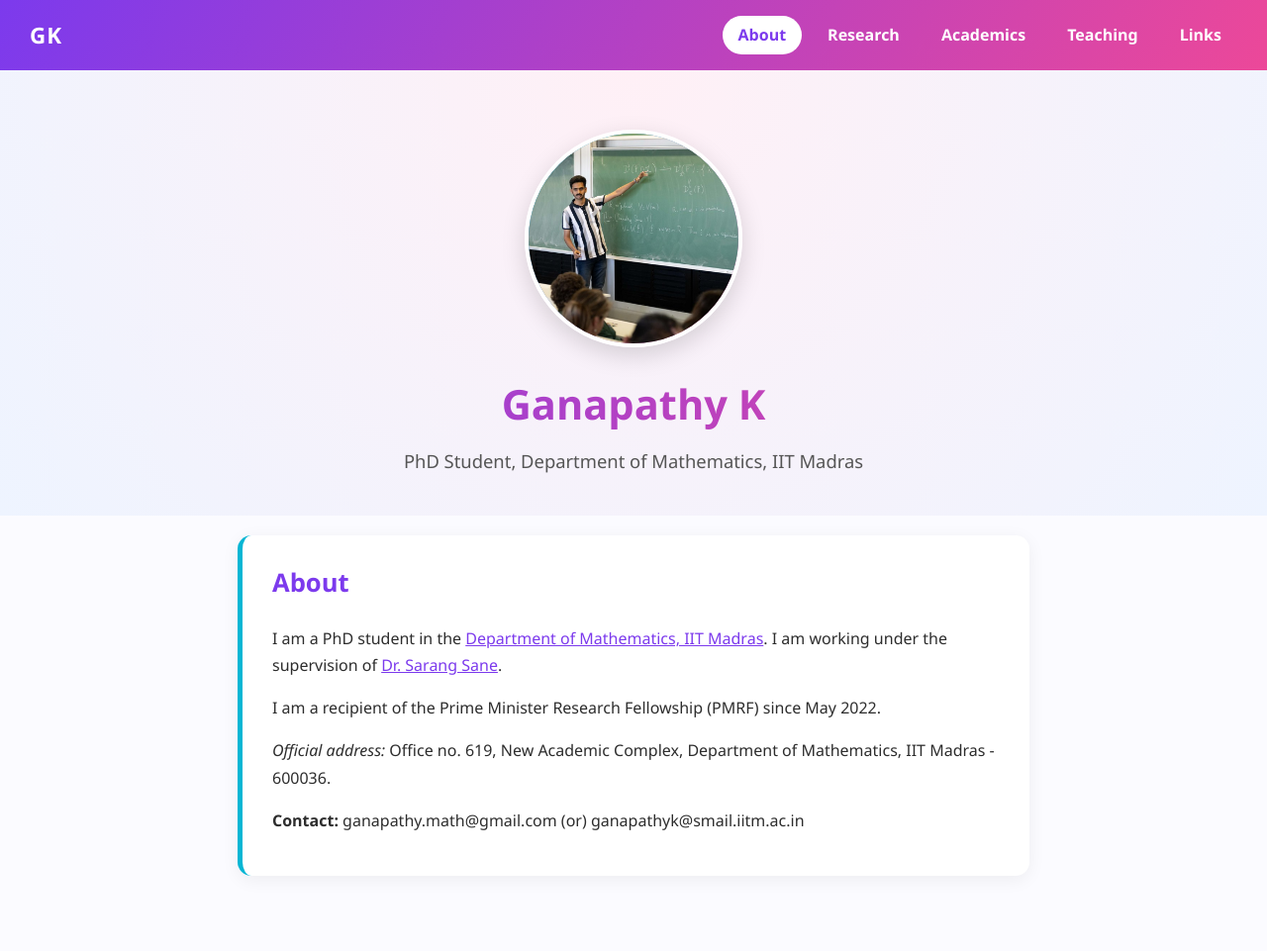
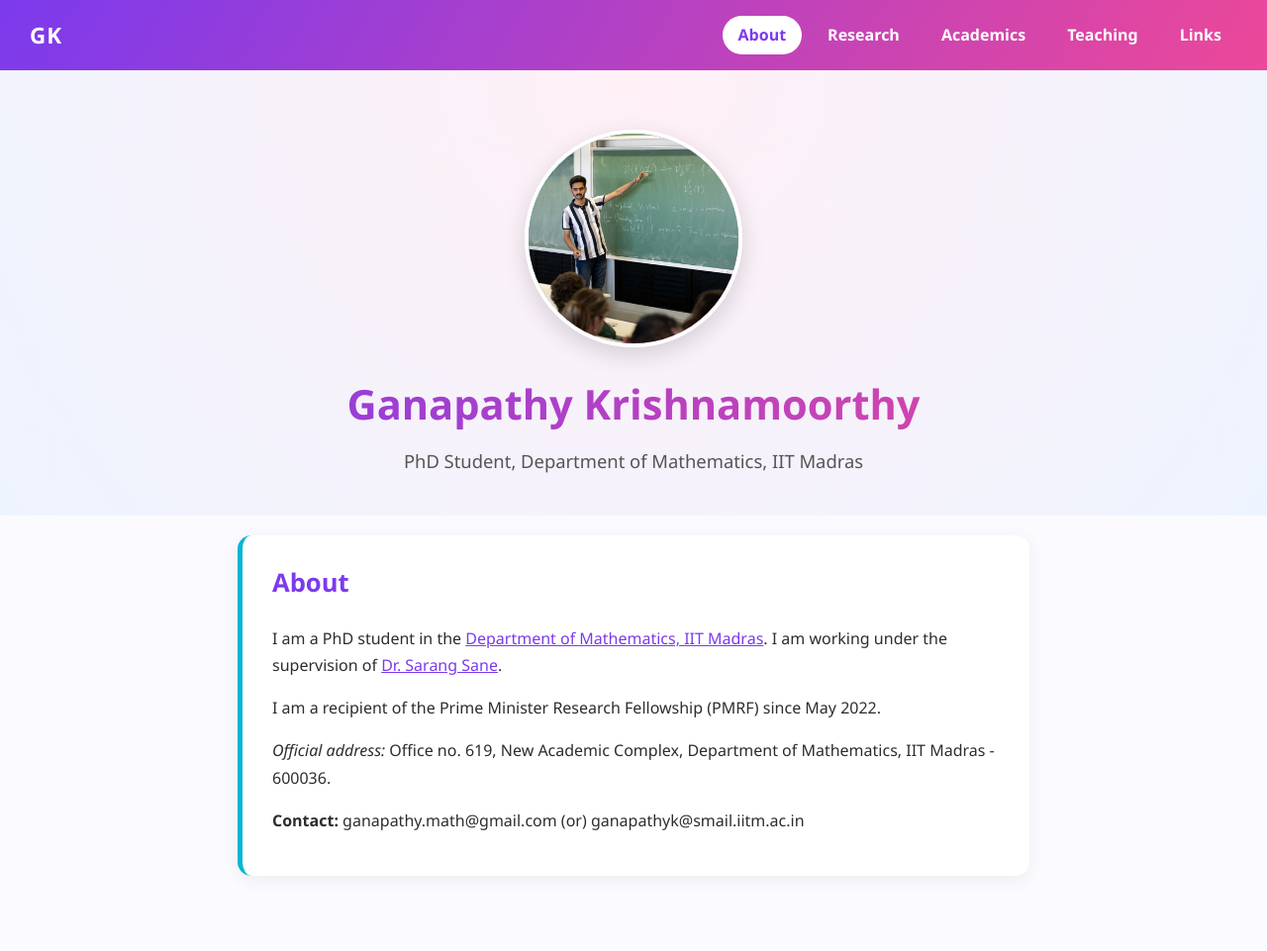
Before and after one commit to gana-kmath/gana-kmath.github.io, a plain HTML site: page index.html in a window 1280 px wide. Shown: the whole page at 99% size. Drawn offline with Linux system fonts and the light colour scheme.

Commit message:
Update personal information in index.html

```diff
--- a/index.html
+++ b/index.html
@@ -3,14 +3,14 @@
 <head>
 <meta charset="UTF-8">
 <meta name="viewport" content="width=device-width, initial-scale=1.0">
-<title>Ganapathy K | PhD Student, Mathematics, IIT Madras</title>
-<meta name="description" content="Personal homepage of Ganapathy K, PhD student in the Department of Mathematics at IIT Madras, working on commutative algebra and homological algebra.">
+<title>Ganapathy Krishnamoorthy | PhD Student, Mathematics, IIT Madras</title>
+<meta name="description" content="Personal homepage of Ganapathy Krishnamoorthy, PhD student in the Department of Mathematics at IIT Madras, working on commutative algebra and homological algebra.">
 <link rel="canonical" href="https://gana-kmath.github.io/index.html">
-<meta property="og:title" content="Ganapathy K | PhD Student, Mathematics, IIT Madras">
-<meta property="og:description" content="Personal homepage of Ganapathy K, PhD student in the Department of Mathematics at IIT Madras, working on commutative algebra and homological algebra.">
+<meta property="og:title" content="Ganapathy Krishnamoorthy | PhD Student, Mathematics, IIT Madras">
+<meta property="og:description" content="Personal homepage of Ganapathy Krishnamoorthy, PhD student in the Department of Mathematics at IIT Madras, working on commutative algebra and homological algebra.">
 <meta property="og:type" content="website">
 <meta property="og:url" content="https://gana-kmath.github.io/index.html">
-<meta property="og:site_name" content="Ganapathy K">
+<meta property="og:site_name" content="Ganapathy Krishnamoorthy">
 <link rel="stylesheet" href="style.css">
 </head>
 <body>
@@ -30,9 +30,9 @@
 
 <div class="hero">
 <div class="avatar">
-<img src="profile.jpg" alt="Ganapathy K" style="width:100%;height:100%;border-radius:50%;object-fit:cover;">
+<img src="profile.jpg" alt="Ganapathy Krishnamoorthy" style="width:100%;height:100%;border-radius:50%;object-fit:cover;">
 </div>
-<h1>Ganapathy K</h1>
+<h1>Ganapathy Krishnamoorthy</h1>
 <p>PhD Student, Department of Mathematics, IIT Madras</p>
 </div>
 
```
